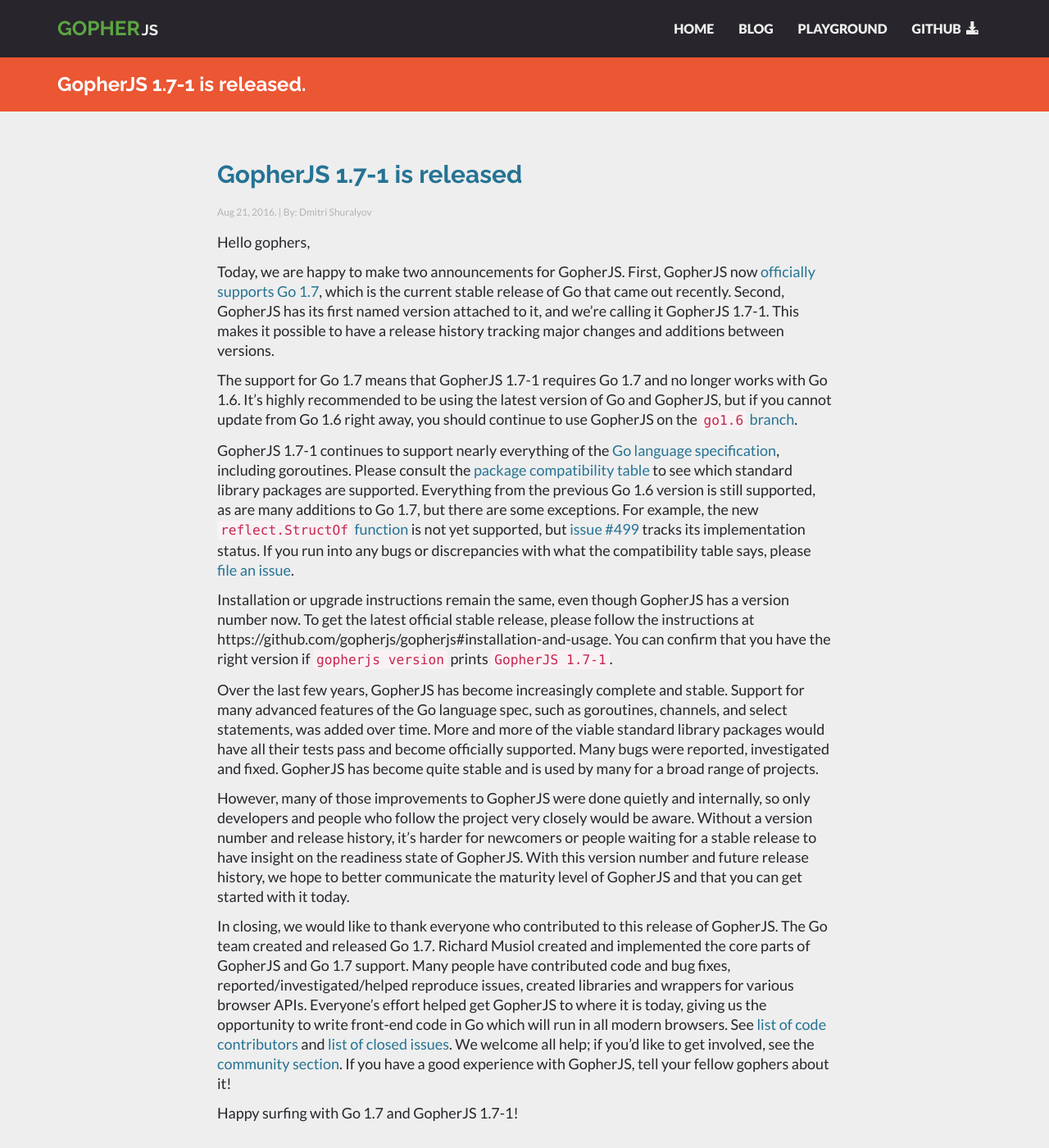
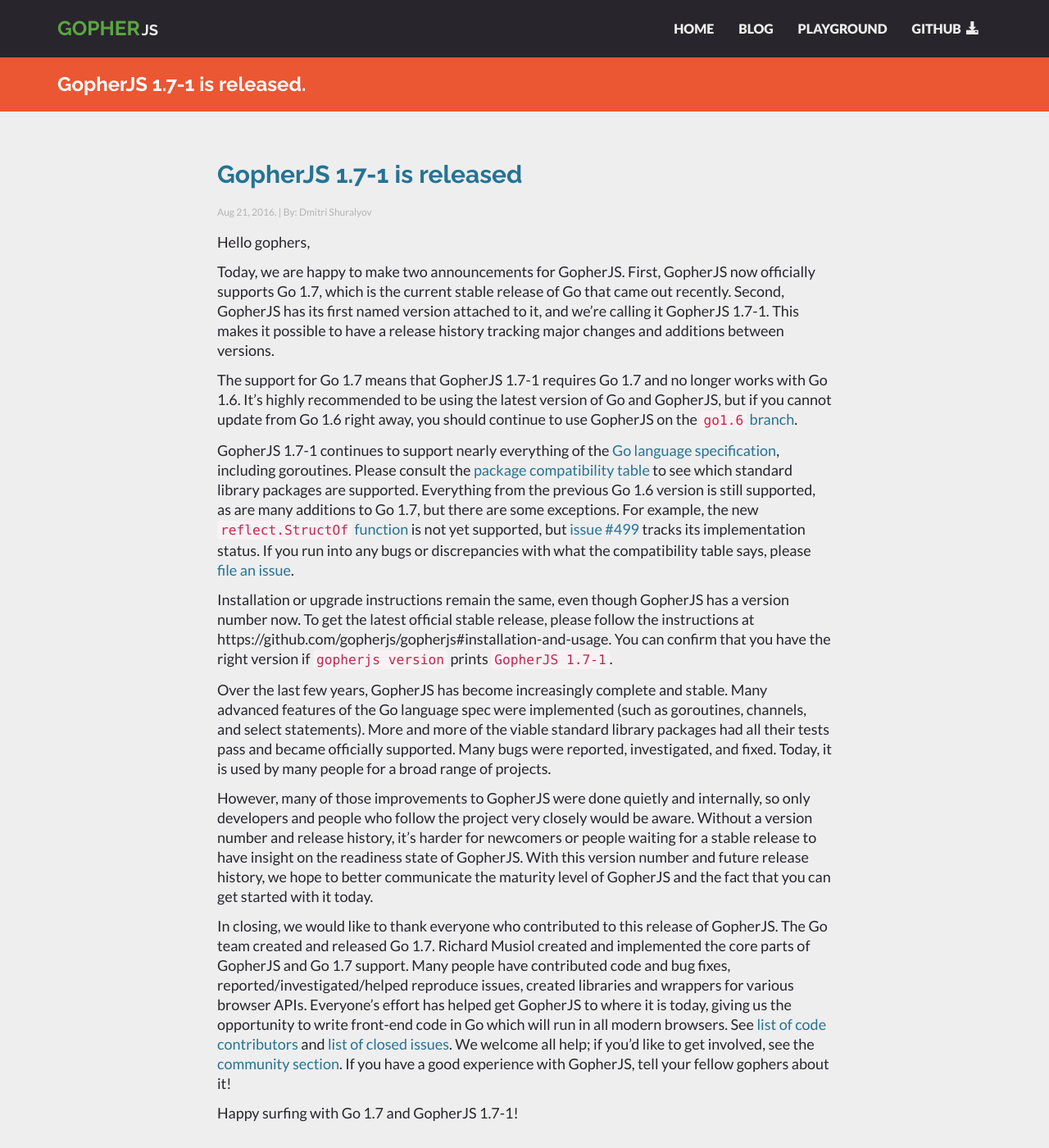
Before and after one commit to gopherjs/gopherjs.github.io, a Jekyll site: the page built from _posts/blog/2016-08-21-gopherjs-1.7-1-release.markdown, in a window 1280 px wide and 1400 px high. Shown: the whole window at 82% size. Built offline with Jekyll 4.4.1, drawn with Linux system fonts in a browser that asks for light colours; nearby versions of some CDN libraries.

Commit message:
Apply copy edits based on review.
Remove link from first paragraph because it dilutes the message and is
unhelpful in the context.

Rewrite a paragraph to have a more consistent past tense, and finish it
with the present.

Minor improvements to other sentences.

```diff
--- a/_posts/blog/2016-08-21-gopherjs-1.7-1-release.markdown
+++ b/_posts/blog/2016-08-21-gopherjs-1.7-1-release.markdown
@@ -7,7 +7,7 @@
 
 Hello gophers,
 
-Today, we are happy to make two announcements for GopherJS. First, GopherJS now [officially supports Go 1.7](https://github.com/gopherjs/gopherjs/issues/475), which is the current stable release of Go that came out recently. Second, GopherJS has its first named version attached to it, and we're calling it GopherJS 1.7-1. This makes it possible to have a release history tracking major changes and additions between versions.
+Today, we are happy to make two announcements for GopherJS. First, GopherJS now officially supports Go 1.7, which is the current stable release of Go that came out recently. Second, GopherJS has its first named version attached to it, and we're calling it GopherJS 1.7-1. This makes it possible to have a release history tracking major changes and additions between versions.
 
 The support for Go 1.7 means that GopherJS 1.7-1 requires Go 1.7 and no longer works with Go 1.6. It's highly recommended to be using the latest version of Go and GopherJS, but if you cannot update from Go 1.6 right away, you should continue to use GopherJS on the [`go1.6` branch](https://github.com/gopherjs/gopherjs/commits/go1.6).
 
@@ -15,10 +15,10 @@
 
 Installation or upgrade instructions remain the same, even though GopherJS has a version number now. To get the latest official stable release, please follow the instructions at https://github.com/gopherjs/gopherjs#installation-and-usage. You can confirm that you have the right version if `gopherjs version` prints `GopherJS 1.7-1`.
 
-Over the last few years, GopherJS has become increasingly complete and stable. Support for many advanced features of the Go language spec, such as goroutines, channels, and select statements, was added over time. More and more of the viable standard library packages would have all their tests pass and become officially supported. Many bugs were reported, investigated and fixed. GopherJS has become quite stable and is used by many for a broad range of projects.
+Over the last few years, GopherJS has become increasingly complete and stable. Many advanced features of the Go language spec were implemented (such as goroutines, channels, and select statements). More and more of the viable standard library packages had all their tests pass and became officially supported. Many bugs were reported, investigated, and fixed. Today, it is used by many people for a broad range of projects.
 
-However, many of those improvements to GopherJS were done quietly and internally, so only developers and people who follow the project very closely would be aware. Without a version number and release history, it's harder for newcomers or people waiting for a stable release to have insight on the readiness state of GopherJS. With this version number and future release history, we hope to better communicate the maturity level of GopherJS and that you can get started with it today.
+However, many of those improvements to GopherJS were done quietly and internally, so only developers and people who follow the project very closely would be aware. Without a version number and release history, it's harder for newcomers or people waiting for a stable release to have insight on the readiness state of GopherJS. With this version number and future release history, we hope to better communicate the maturity level of GopherJS and the fact that you can get started with it today.
 
-In closing, we would like to thank everyone who contributed to this release of GopherJS. The Go team created and released Go 1.7. Richard Musiol created and implemented the core parts of GopherJS and Go 1.7 support. Many people have contributed code and bug fixes, reported/investigated/helped reproduce issues, created libraries and wrappers for various browser APIs. Everyone's effort helped get GopherJS to where it is today, giving us the opportunity to write front-end code in Go which will run in all modern browsers. See [list of code contributors](https://github.com/gopherjs/gopherjs/graphs/contributors) and [list of closed issues](https://github.com/gopherjs/gopherjs/issues?q=is%3Aissue+is%3Aclosed). We welcome all help; if you'd like to get involved, see the [community section](https://github.com/gopherjs/gopherjs#community). If you have a good experience with GopherJS, tell your fellow gophers about it!
+In closing, we would like to thank everyone who contributed to this release of GopherJS. The Go team created and released Go 1.7. Richard Musiol created and implemented the core parts of GopherJS and Go 1.7 support. Many people have contributed code and bug fixes, reported/investigated/helped reproduce issues, created libraries and wrappers for various browser APIs. Everyone's effort has helped get GopherJS to where it is today, giving us the opportunity to write front-end code in Go which will run in all modern browsers. See [list of code contributors](https://github.com/gopherjs/gopherjs/graphs/contributors) and [list of closed issues](https://github.com/gopherjs/gopherjs/issues?q=is%3Aissue+is%3Aclosed). We welcome all help; if you'd like to get involved, see the [community section](https://github.com/gopherjs/gopherjs#community). If you have a good experience with GopherJS, tell your fellow gophers about it!
 
 Happy surfing with Go 1.7 and GopherJS 1.7-1!
```
